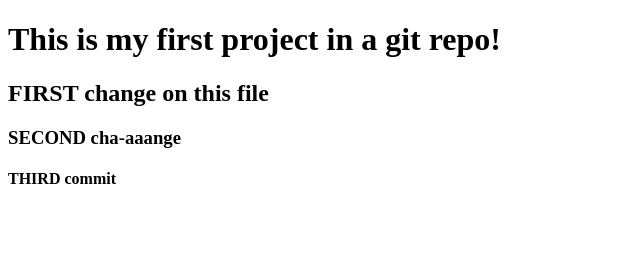
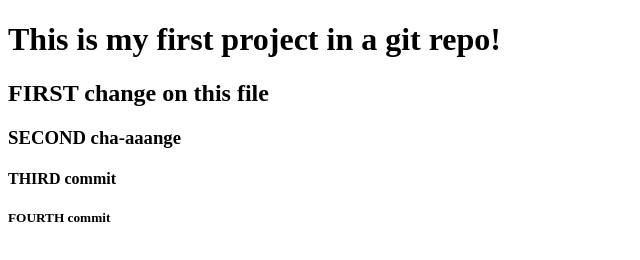
Before and after one commit to SilviaZlo/assignments, a plain HTML site: page index.html in a window 1280 px wide. Shown: the whole page, without its empty margins (0-640 px from the left). Drawn offline with Linux system fonts and the light colour scheme.

Commit message:
fourth commit

```diff
--- a/index.html
+++ b/index.html
@@ -11,5 +11,6 @@
     <h2>FIRST change on this file</h2>
     <h3>SECOND cha-aaange</h3>
     <h4>THIRD commit</h4>
+    <h5>FOURTH commit</h5>
 </body>
 </html>
```
